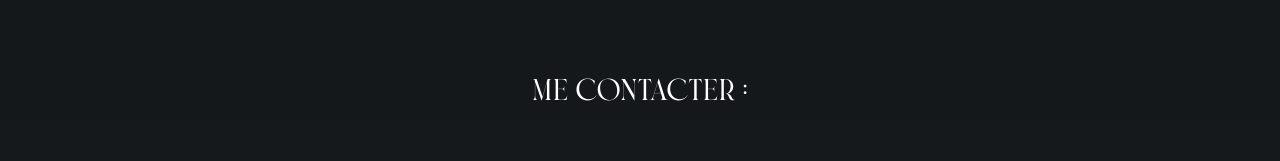
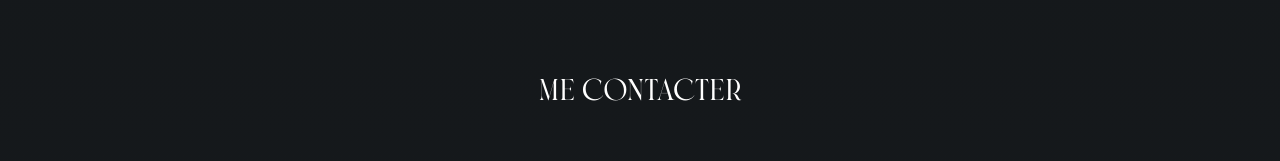
Before and after one commit to vmuller55/nndeerAlyx, a React (Vite) app: page / in a window 1280 px wide. Shown: the part 5029-5190 px from the top of the page. Built offline with nearby package versions, Linux system fonts and the light colour scheme.

Commit message:
gh pages

```diff
--- a/src/components/contact/Contact.jsx
+++ b/src/components/contact/Contact.jsx
@@ -5,7 +5,7 @@ const Contact = () => {
     return(
         <div className="contactContainer">
             <div className="contactContent">
-                <h2>Me contacter :</h2>
+                <h2>Me contacter</h2>
                 <h3>Par mail</h3>
                 <a href='mailto:formation@deeralyx.fr' className='mailButton'>Formations@deeralyx.fr</a>
                 <h3>Retrouvez mon travail sur instagram :</h3>
```
